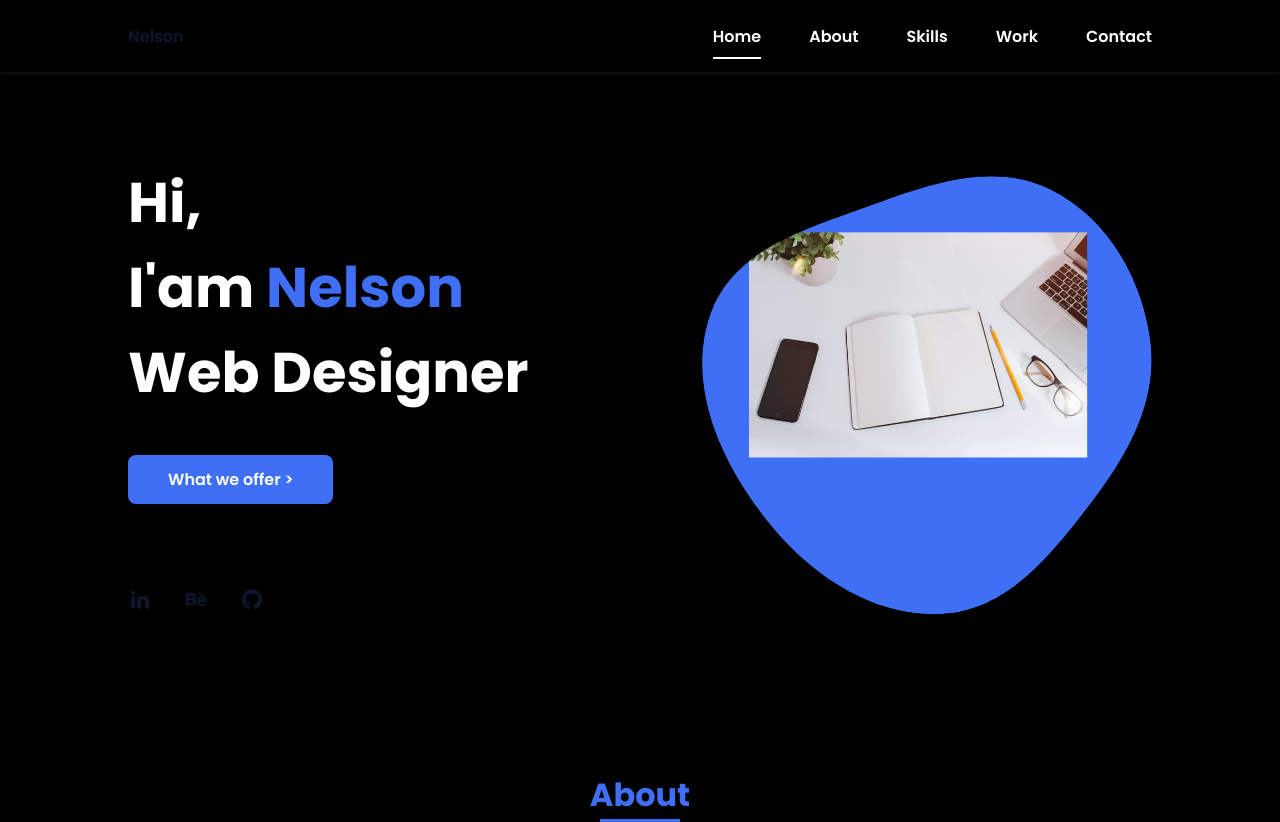
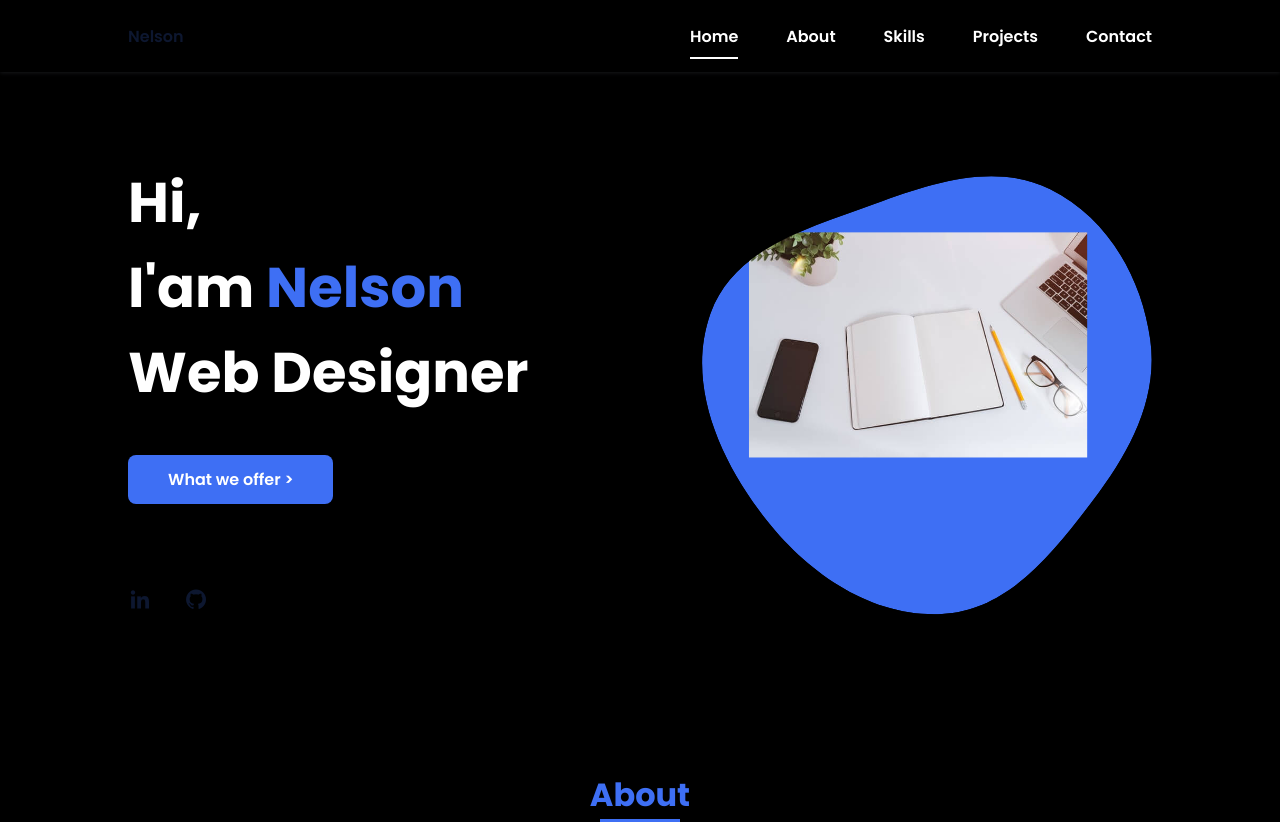
Before and after one commit to Nelson-ku/client-portfolio, a plain HTML site: page index.html in a window 1280 px wide. Shown: the top 822 px of the page. Drawn offline with nearby package versions, Linux system fonts and the light colour scheme.

Commit message:
feat:update

```diff
--- a/index.html
+++ b/index.html
@@ -24,7 +24,7 @@
                         <li class="nav__item"><a href="#home" class="nav__link active">Home</a></li>
                         <li class="nav__item"><a href="#about" class="nav__link">About</a></li>
                         <li class="nav__item"><a href="#skills" class="nav__link">Skills</a></li>
-                        <li class="nav__item"><a href="#work" class="nav__link">Work</a></li>
+                        <li class="nav__item"><a href="#work" class="nav__link">Projects</a></li>
                         <li class="nav__item"><a href="#contact" class="nav__link">Contact</a></li>
                     </ul>
                 </div>
@@ -46,7 +46,7 @@
 
                 <div class="home__social">
                     <a href="https://www.linkedin.com/in/nelson-mandela-7599a818a/" class="home__social-icon"><i class='bx bxl-linkedin'></i></a>
-                    <a href="" class="home__social-icon"><i class='bx bxl-behance' ></i></a>
+                   <!-- <a href="" class="home__social-icon"><i class='bx bxl-behance' ></i></a>-->
                     <a href="https://github.com/Nelson-ku" class="home__social-icon"><i class='bx bxl-github' ></i></a>
                 </div>
 
```
